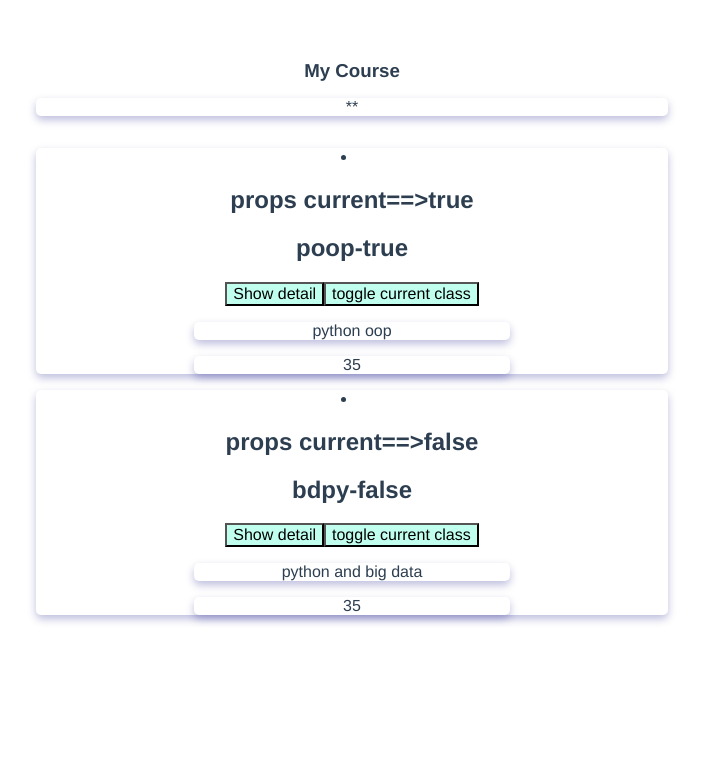
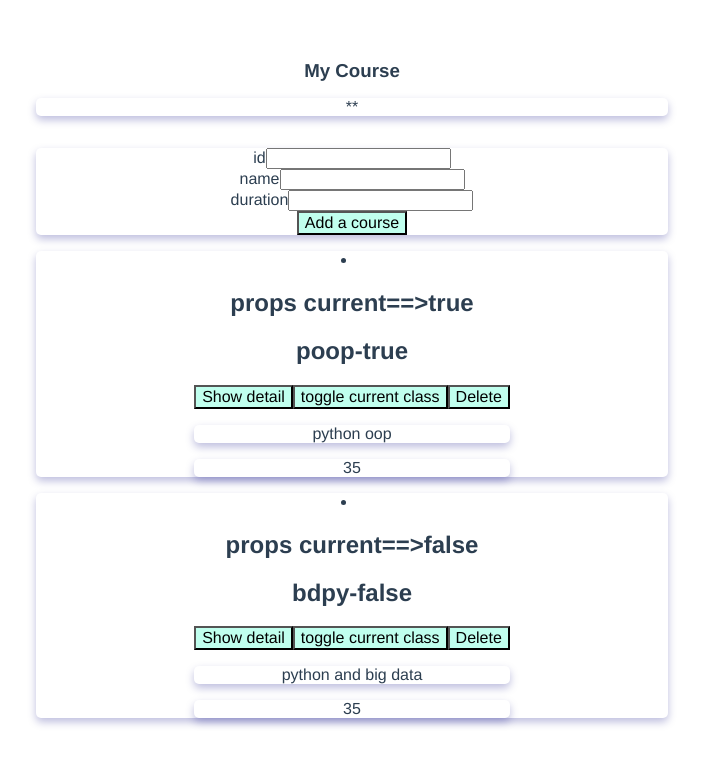
Before and after one commit to FLameSunRisE/practice-vue, a Vue app in the folder lab/vue10_component2_vue3/: page / in a window 1280 px wide. Shown: the top 766 px of the page, without its empty margins (288-991 px from the left). Built offline with nearby package versions, Linux system fonts and the light colour scheme.

Commit message:
feat: delete example

```diff
--- a/lab/vue10_component2_vue3/src/App.vue
+++ b/lab/vue10_component2_vue3/src/App.vue
@@ -13,7 +13,7 @@
       name="python and big data"
       duration="35"
     ></course-intro> -->
-
+    <new-course @add-course="addCourse"></new-course>
     <course-intro
       v-for="course in courses"
       :key="course.id"
@@ -21,6 +21,8 @@
       :name="course.name"
       :duration="course.duration"
       :current="course.current"
+      @toggle-current="toggleCurrentState"
+      @delete-current="delCourse"
     ></course-intro>
   </div>
 </template>
@@ -60,6 +62,19 @@ export default {
       const course = this.courses.find((course) => course.id === id);
       course.current = !course.current;
     },
+    addCourse(id, name, duration) {
+      const newCourse = {
+        id: id,
+        name: name,
+        duration: parseInt(duration),
+        current: false,
+      };
+      this.courses.push(newCourse);
+    },
+    delCourse(id) {
+      console.log('del :' + id)
+      this.courses = this.courses.filter((course)=>course.id !== id)
+    },
   },
 };
 </script>
@@ -93,4 +108,12 @@ export default {
   background-color: #c0ffee;
   color: black;
 }
+#app form {
+  box-shadow: 0 4px 8px rgba(0, 0, 128, 0.26);
+  margin: 1rem auto;
+  border-radius: 5px;
+  text-align: center;
+  width: 50%;
+  max-width: 40rem;
+}
 </style>
--- a/lab/vue10_component2_vue3/src/components/CourseIntro.vue
+++ b/lab/vue10_component2_vue3/src/components/CourseIntro.vue
@@ -4,6 +4,7 @@
     <h2>{{ id }}-{{ isCurrent }}</h2>
     <button @click="toggleCourseDetail">Show detail</button>
     <button @click="toggleCurrent">toggle current class</button>
+    <button @click="deleteCourse">Delete</button>
     <ul v-if="detailsVisible">
       <li>{{ name }}</li>
       <li>{{ duration }}</li>
@@ -14,6 +15,14 @@
 export default {
   emits: {
     "toggle-current": function (id) {
+      if (id) {
+        return true;
+      } else {
+        console.warn("oops, id is missing");
+        return false;
+      }
+    },
+    "delete-current": function (id) {
       if (id) {
         return true;
       } else {
@@ -50,6 +59,9 @@ export default {
       this.emitter.emit("toggle-current", this.id);
       // this.emitter.emit("toggle-current");
     },
+    deleteCourse() {
+      this.$emit("delete-current", this.id);
+    },
   },
 };
 </script>
--- /dev/null
+++ b/lab/vue10_component2_vue3/src/components/NewCourse.vue
@@ -0,0 +1,28 @@
+<template>
+  <form @submit.prevent="submitData">
+    <div><label>id</label><input type="text" v-model="inputId" /></div>
+    <div><label>name</label><input type="text" v-model="inputName" /></div>
+    <div>
+      <label>duration</label><input type="text" v-model="inputDuration" />
+    </div>
+    <button>Add a course</button>
+  </form>
+</template>
+<script>
+export default {
+  emits: ["add-course"],
+  data() {
+    return { inputId: "", inputName: "", inputDuration: "" };
+  },
+  methods: {
+    submitData() {
+      this.$emit(
+        "add-course",
+        this.inputId,
+        this.inputName,
+        this.inputDuration
+      );
+    },
+  },
+};
+</script>
--- a/lab/vue10_component2_vue3/src/main.js
+++ b/lab/vue10_component2_vue3/src/main.js
@@ -1,9 +1,11 @@
 import { createApp } from 'vue'
 import App from './App.vue'
 import CourseIntro from "./components/CourseIntro.vue"
+import NewCourse from "./components/NewCourse.vue"
 import mitt from "mitt"
 const emitter = mitt()
 const app = createApp(App)
 app.component("course-intro", CourseIntro)
+app.component("new-course",NewCourse)
 app.config.globalProperties.emitter = emitter;
 app.mount('#app')
```
